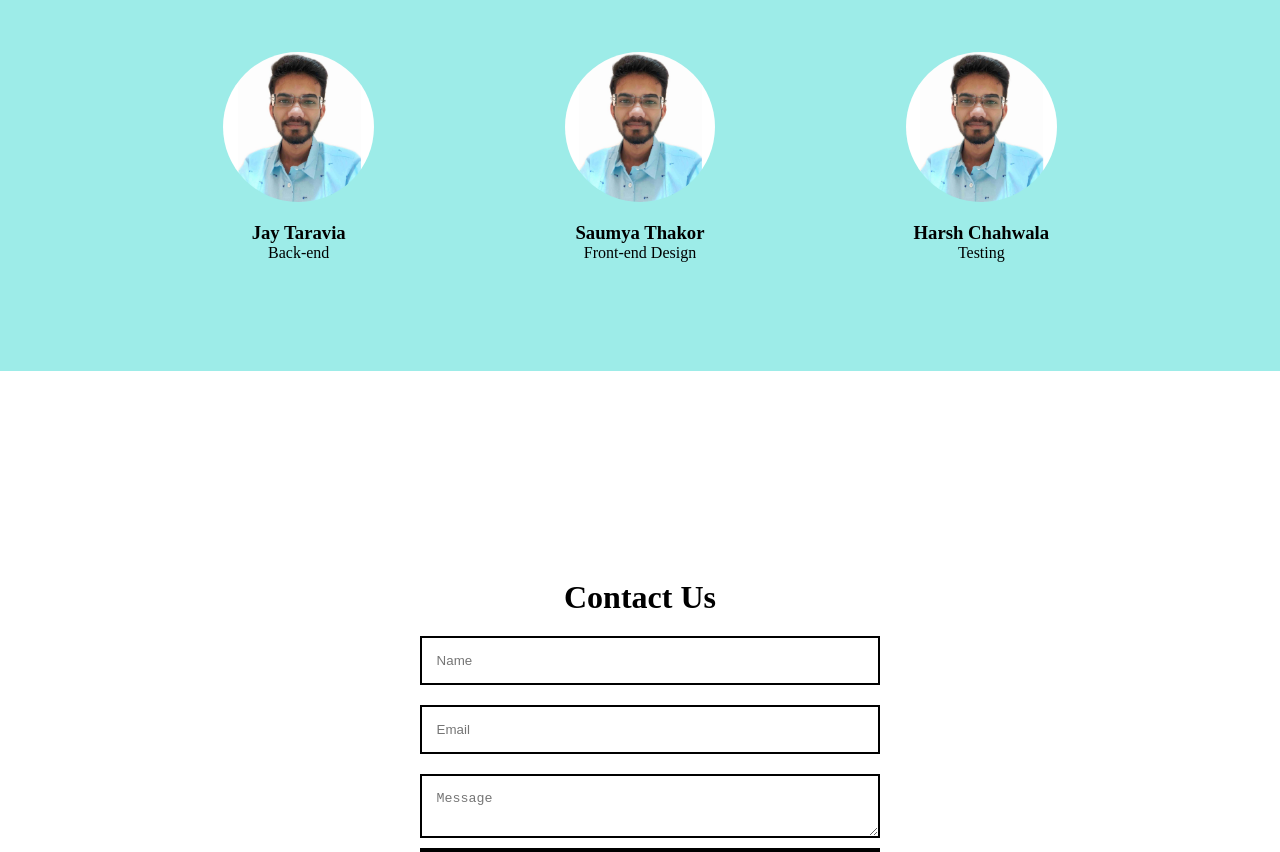
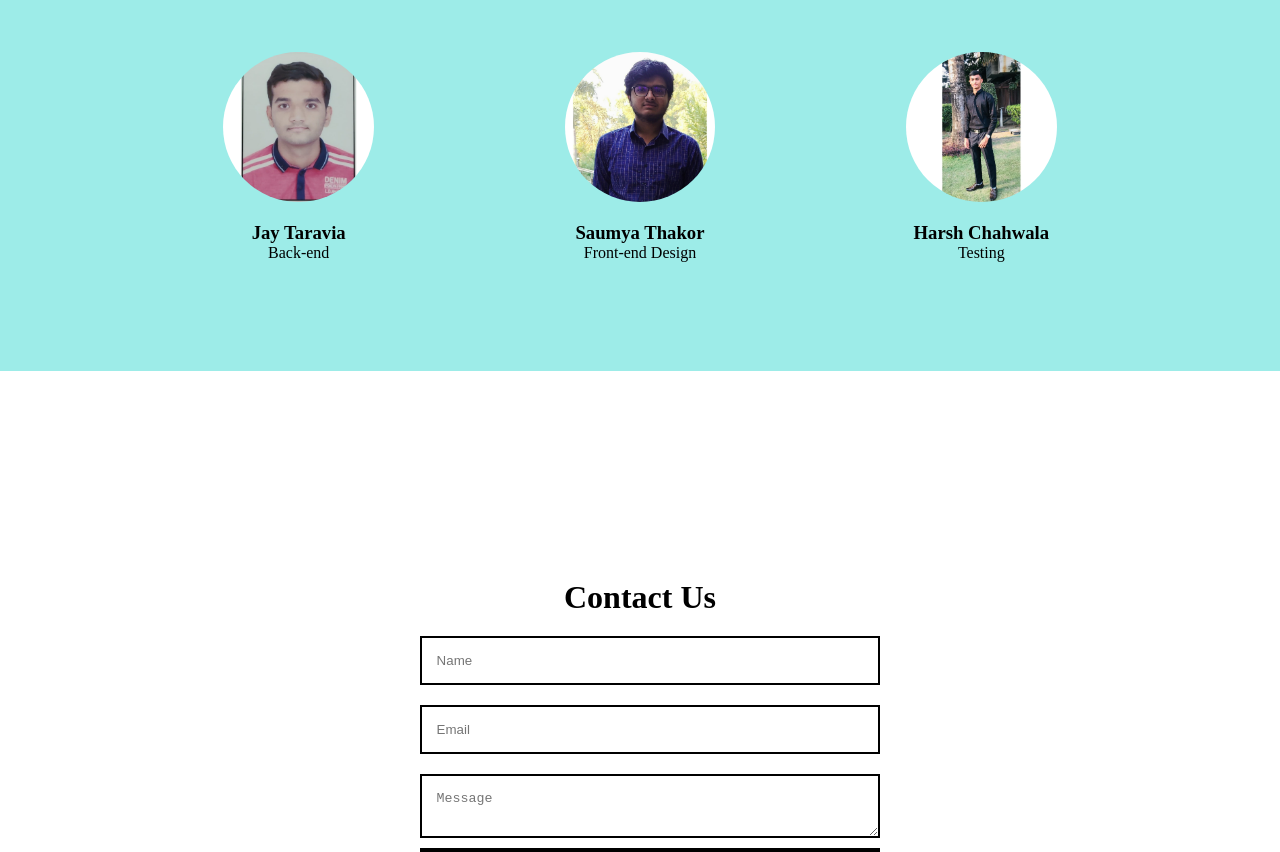
Before and after one commit to Bhargav-Nadiadra/osproject.github.io, a plain HTML site: page index.html in a window 1280 px wide. Shown: the part 2764-3616 px from the top of the page. Drawn offline with nearby package versions, Linux system fonts and the light colour scheme.

Commit message:
new done

```diff
--- a/index.html
+++ b/index.html
@@ -160,7 +160,7 @@
         <div class="classmenu">
             <div class="team1" data-aos="fade-up">
                 <div class="img">
-                    <img src="new2.jpg" alt="">
+                    <img src="jay.jpg" alt="">
                 </div>
                 <div class="teamdetails">
                     <div class="name">
@@ -173,7 +173,7 @@
             </div>
             <div class="team1" data-aos="fade-up">
                 <div class="img">
-                    <img src="new2.jpg" alt="">
+                    <img src="saumya.jpg" alt="">
                 </div>
                 <div class="teamdetails">
                     <div class="name">
@@ -186,7 +186,7 @@
             </div>
             <div class="team1" data-aos="fade-up">
                 <div class="img">
-                    <img src="new2.jpg" alt="">
+                    <img src="harsh.jpg" alt="">
                 </div>
                 <div class="teamdetails">
                     <div class="name">
```
Also changed, not shown: BEAST.jfif, harsh.jpg (added), jay.jpg (added), saumya.jpg (added).
